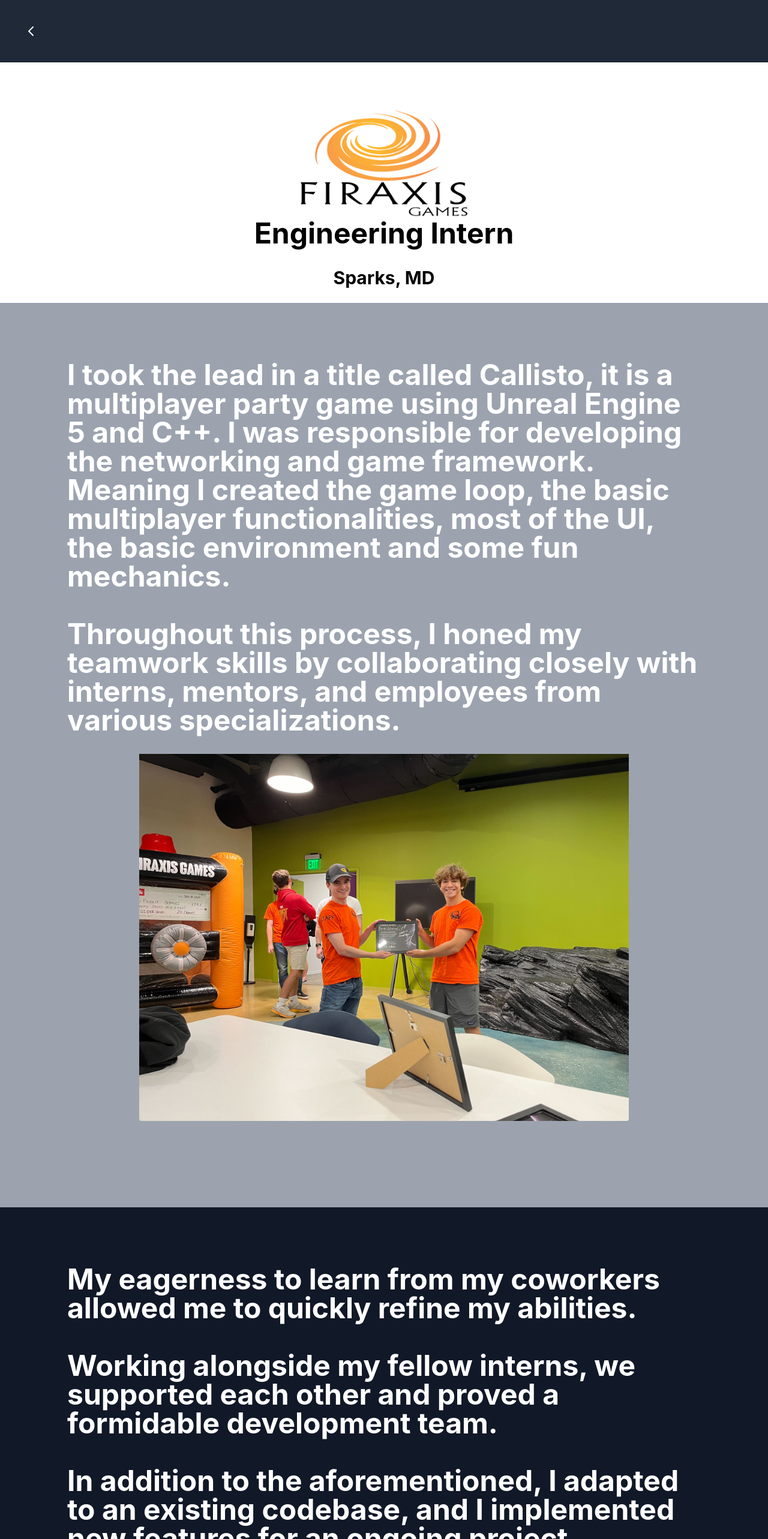
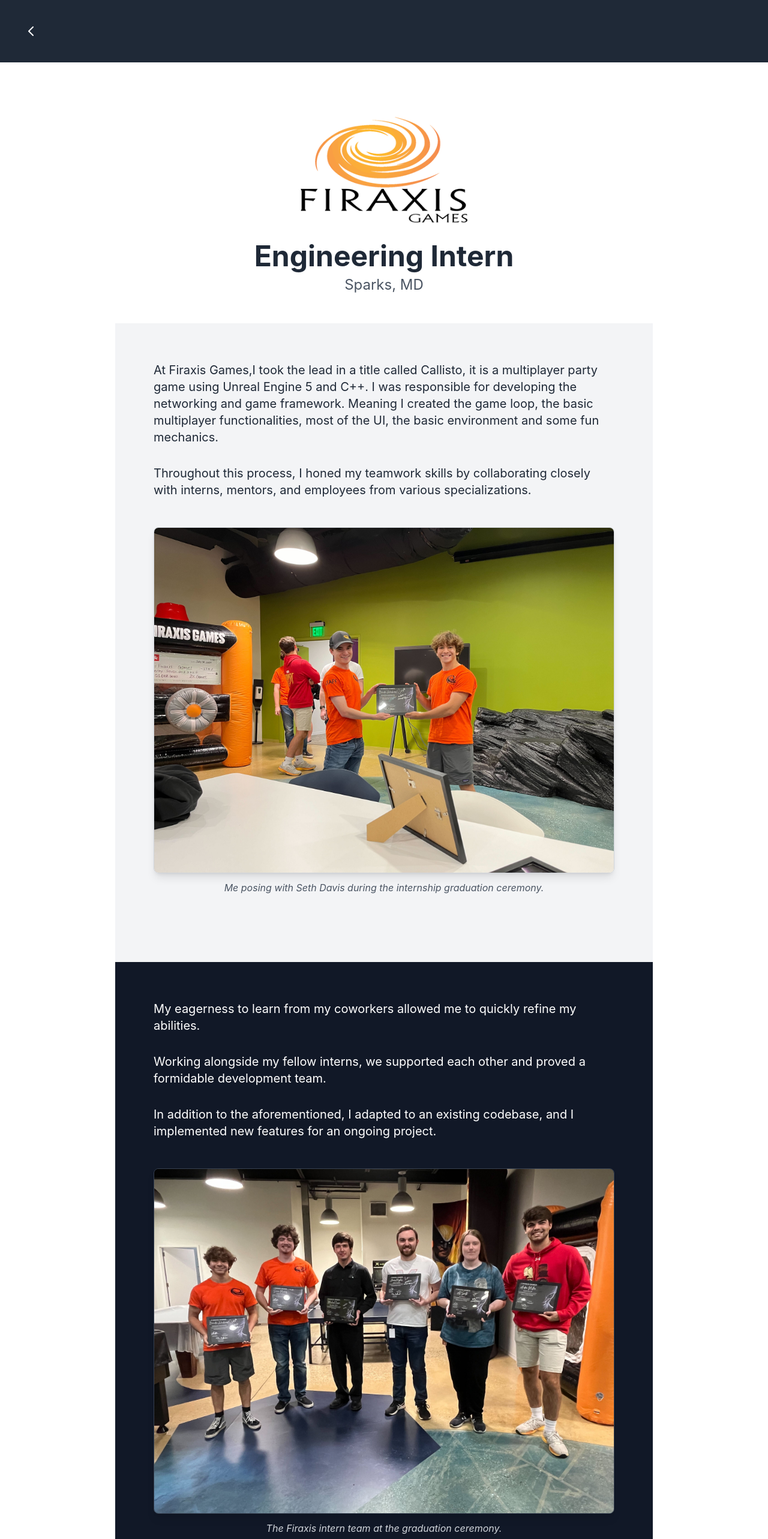
Before and after one commit to bwoodward523/my-portfolio, a React (Create React App) app: page /firaxiswork in a window 1280 px wide. Shown: the top 2566 px of the page at 60% size. Built offline with nearby package versions, Linux system fonts and the light colour scheme.

Commit message:
Articlizing Firaxis nad JCI

```diff
--- a/src/pages/FiraxisWork.js
+++ b/src/pages/FiraxisWork.js
@@ -2,50 +2,55 @@
 import img1 from "../images/InternsFiraxisHappy.jpg";
 import img2 from "../images/HappySethBrandonFiraxis.jpg";
 import firaxislogo from "../images/firaxis.png";
+import ArticleLayout, { ArticleHeader, ArticleSection, ArticleParagraph, ArticleFigure } from '../components/ArticleLayout'
 
 function FiraxisWork() {
     return (
-        <div className="bg-white">
-            <p className="text-center p-2 pt-20 text-5xl font-bold ">
-                <img className="inline" alt="Firaxis logo" src={firaxislogo} />
-                <br /> Engineering Intern <br />
-            </p>
-            <p className="text-center pt-6 text-3xl font-bold mb-6">Sparks, MD</p>
+        <ArticleLayout>
+            <ArticleHeader
+                logo={firaxislogo}
+                logoAlt="Firaxis logo"
+                title="Engineering Intern"
+                subtitle="Sparks, MD"
+            />
 
-            <div className="bg-gray-400 p-8 md:p-24 lg:p-24 text-xl md:text-3xl lg:text-5xl font-bold text-white justify-items-center flex flex-col md:flex-none lg:flex-none items-center">
-                <p className="mx-4 ">
-                    I took the lead in a title called Callisto, it is a multiplayer party game using Unreal Engine 5 and C++. I was responsible for developing the networking and game framework. Meaning I created the game loop, the basic multiplayer functionalities, most of the UI, the basic environment and some fun mechanics.
-                    <br className=""  />
-                    <br />
+            <ArticleSection variant="light">
+                <ArticleParagraph>
+                    At Firaxis Games,I took the lead in a title called Callisto, it is a multiplayer party game using Unreal Engine 5 and C++. I was responsible for developing the networking and game framework. Meaning I created the game loop, the basic multiplayer functionalities, most of the UI, the basic environment and some fun mechanics.
+                </ArticleParagraph>
 
+                <ArticleParagraph>
                     Throughout this process, I honed my teamwork skills by collaborating closely with interns, mentors, and employees from various specializations.
-                </p>
-                <img className="pt-8 inline-block rounded ml-auto mr-auto w-auto lg:w-3/4 h-auto" src={img2} alt="Brandon Woodward" />
-                <br />
-            </div>
+                </ArticleParagraph>
 
-            <div className="p-8 md:p-24 lg:p-24 text-xl md:text-3xl lg:text-5xl font-bold bg-gray-900 text-white flex flex-col items-center">
-                <p className="mx-4">
-                My eagerness to learn from my coworkers allowed me to quickly refine my abilities.
-                <br /><br />
-                Working alongside my fellow interns, we supported each other and proved a formidable development team.
-                <br /><br />
-                In addition to the aforementioned, I adapted to an existing codebase, and I implemented new features for an ongoing project.
-                </p>
-                <img className="rounded pt-6 relative inline-block mr-auto w-auto h-auto" src={img1} alt="Brandon Woodward" />
-            </div>
+                <ArticleFigure
+                    src={img2}
+                    alt="Brandon Woodward with colleagues at Firaxis"
+                    caption="Me posing with Seth Davis during the internship graduation ceremony."
+                />
+            </ArticleSection>
 
-            {/* <div className="bg-gray-400 text-white">
-                <p className="text-center pt-20 text-5xl font-bold pb-8">Other Work Experience</p>
-                <ul>
-                    <li className="text-center text-2xl pb-4 mr-4 ml-4">&bull; Lifeguard at DRD Pools for three summers: 2019, 2020, and 2021</li>
-                    <li className="text-center text-2xl pb-10 mr-4 ml-4">&bull; Leadership Training Counselor at Beth Tfiloh Camps in 2018</li>
-                </ul>
-            </div> */}
+            <ArticleSection variant="dark">
+                <ArticleParagraph variant="dark">
+                    My eagerness to learn from my coworkers allowed me to quickly refine my abilities.
+                </ArticleParagraph>
 
+                <ArticleParagraph variant="dark">
+                    Working alongside my fellow interns, we supported each other and proved a formidable development team.
+                </ArticleParagraph>
 
-            {/* */}
-        </div>
+                <ArticleParagraph variant="dark">
+                    In addition to the aforementioned, I adapted to an existing codebase, and I implemented new features for an ongoing project.
+                </ArticleParagraph>
+
+                <ArticleFigure
+                    src={img1}
+                    alt="Firaxis interns together"
+                    caption="The Firaxis intern team at the graduation ceremony."
+                    variant="dark"
+                />
+            </ArticleSection>
+        </ArticleLayout>
     );
 }
 export default FiraxisWork;
--- a/src/pages/JCIWork.js
+++ b/src/pages/JCIWork.js
@@ -1,20 +1,36 @@
 import React from "react";
 import jcilogo from '../images/Johnson_Controls.svg.webp'
+import ArticleLayout, { ArticleHeader, ArticleSection, ArticleParagraph } from '../components/ArticleLayout'
 
 function JCIWork() {
     const jciPoster = `${process.env.PUBLIC_URL}/JCIPoster.pdf`;
 
     return (
-        <div className="bg-white">
-            <p className="text-center p-2 pt-20 text-5xl font-bold ">
-                <img className="inline w-1/4 h-1/4 object-scale-down" alt="Johnson Controls logo" src={jcilogo} />
-                <br /> Software Test Automation Engineering Intern <br />
-                <br /> THE TEXT IN THIS PAGE IS PLACEHOLDER TEXT ... THE PAGE IS UNDER CONSTRUCTION
-            </p>
-            <p className="text-center pt-6 text-3xl font-bold mb-6">New Freedom, PA</p>
-            <div className="bg-gray-100 p-8 md:p-16 lg:p-20 flex flex-col items-center">
-                <h2 className="text-3xl md:text-4xl lg:text-5xl font-bold text-gray-800 mb-8 text-center">Project Poster</h2>
-                <div className="w-full max-w-4xl">
+        <ArticleLayout>
+            <ArticleHeader
+                logo={jcilogo}
+                logoAlt="Johnson Controls logo"
+                title="Software Test Automation Engineering Intern"
+                subtitle="New Freedom, PA"
+            />
+
+            <ArticleSection variant="light">
+                <ArticleParagraph>
+                    I really cherished the time I spent at Johnson Controls. Dr. Joe Villani is a fantastic mentor and the environment was extremely supportive!
+                </ArticleParagraph>
+
+                <ArticleParagraph>
+                    This was a remarkable opportuntiy to learn and grow as a developer and contribute to a real product in such a meaningful manner!
+                </ArticleParagraph>
+
+                <ArticleParagraph>
+                    I'd also like to stress the scope of my accomplishments in such a short period of time. I was only at the site for three months, two days a week yet I managed to create everything you see in the poster!
+                </ArticleParagraph>
+            </ArticleSection>
+
+            <ArticleSection variant="dark">
+                <h2 className="text-3xl md:text-4xl lg:text-5xl font-bold text-gray-100 mb-8 text-center">Project Poster</h2>
+                <div className="w-full max-w-4xl mx-auto">
                     <iframe
                         src={jciPoster}
                         className="w-full h-[600px] md:h-[800px] lg:h-[1000px] border-2 border-gray-300 rounded-lg shadow-lg"
@@ -24,23 +40,10 @@
                         <p className="text-center p-4">Your browser does not support PDFs. <a href={jciPoster} target="_blank" rel="noopener noreferrer" className="text-blue-600 underline">Click here to download the PDF</a>.</p>
                     </iframe>
                 </div>
-            </div>
-            {/* <div className="bg-gray-400 p-8 md:p-24 lg:p-24 text-xl md:text-3xl lg:text-5xl font-bold text-white justify-items-center flex flex-col md:flex-none lg:flex-none items-center">
-                <p className="mx-4 ">
-
-                </p>
-            </div> */}
-
-            <div className="p-8 md:p-24 lg:p-24 text-xl md:text-3xl lg:text-5xl font-bold bg-gray-900 text-white flex flex-col items-center">
-                <p className="mx-4 ">
-                    I really cherished the time I spent at Johnson Controls. Dr. Joe Villani is a fantastic mentor and the environment was extremely supportive! <br/>  <br/>
-                    This was a remarkable opportuntiy to learn and grow as a developer and contribute to a real product in such a meaningful manner! <br/> <br/>
-                    I'd also like to stress the scope of my accomplishments in such a short period of time. I was only at the site for three months, two days a week yet I managed to create everything you see in the poster!
-                </p>
-            </div>
+            </ArticleSection>
 
 
-        </div>
+        </ArticleLayout>
     );
 }
 
```
